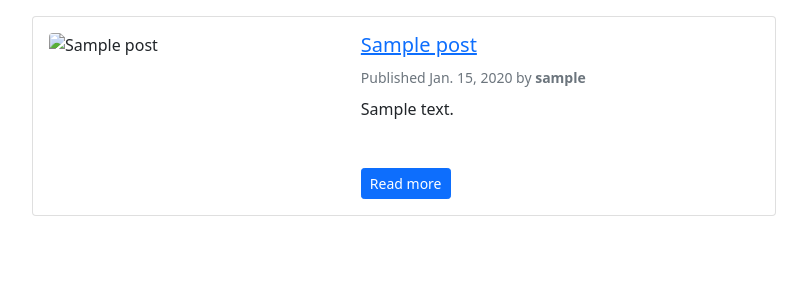
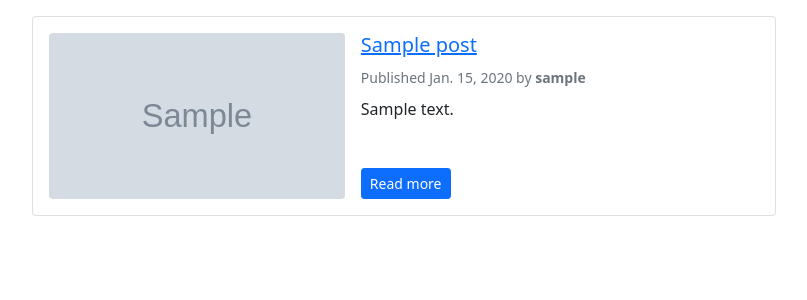
Before and after one commit to socheathorl/awwblog, a Django app: page / in a window 1280 px wide. Shown: the part 57-357 px from the top of the page, without its empty margins (236-1043 px from the left). Run offline with Django 4.2, Linux system fonts and the light colour scheme; tables that the repository leaves empty hold one stand-in row (values such as "Sample post"); grey boxes marked "Sample" are stand-in pictures; some libraries are stand-ins or nearby versions.

Commit message:
image feature

```diff
--- a/blog/models.py
+++ b/blog/models.py
@@ -20,6 +20,7 @@ class Post(models.Model):
 
   title = models.CharField(max_length=250)
   slug = models.SlugField(max_length=250, unique_for_date='publish')
+  image = models.ImageField(upload_to='featured_image/%Y/%m/%d/')
   author = models.ForeignKey(User, on_delete=models.CASCADE, related_name='blog_posts')
   body = RichTextUploadingField()
   publish = models.DateTimeField(default=timezone.now)
--- a/static/css/style.css
+++ b/static/css/style.css
@@ -8,3 +8,7 @@ article img{
   height: auto !important;
   border-radius: .25rem!important;
 }
+
+.featured-image-list{
+  object-fit: cover;
+}
--- a/templates/post_detail.html
+++ b/templates/post_detail.html
@@ -5,7 +5,7 @@
 {% block content %}
     <article>
         <figure>
-         <img src="https://via.placeholder.com/1280x720" class="rounded" alt="{{post.title}}">
+            <img src="{{post.image.url}}" class="rounded" alt="{{post.title}}">
         </figure>
         <div class="mt-3">
             <h1>{{post.title}}</h1>
--- a/templates/post_list.html
+++ b/templates/post_list.html
@@ -7,7 +7,7 @@
             <div class="row g-0">
                 <div class="col-md-5">
                     <div class="ratio ratio-16x9">
-                        <img src="https://via.placeholder.com/1280x720" class="rounded" alt="{{post.title}}">
+                        <img src="{{post.image.url}}" class="rounded featured-image-list" alt="{{post.title}}">
                     </div>
                 </div>
                 <div class="col-md-7 ps-md-3 pt-3 pt-md-0 d-flex flex-column">
```
Also changed, not shown: blog/migrations/0003_post_image.py (added), media/featured_image/2022/12/13/Screenshot_20221018_104731.png (added), media/featured_image/2022/12/13/Screenshot_20221020_082644.png (added), media/featured_image/2022/12/13/Screenshot_20221104_120003.png (added), media/featured_image/2022/12/13/Screenshot_20221124_040647.png (added), media/featured_image/2022/12/13/Screenshot_20221202_081939.png (added), media/featured_image/2022/12/13/Screenshot_20221205_013131.png (added), media/featured_image/2022/12/13/Screenshot_20221205_083239.png (added), media/featured_image/2022/12/13/Screenshot_20221206_042503.png (added), media/featured_image/2022/12/13/Screenshot_20221207_020704.png (added), media/featured_image/2022/12/13/Screenshot_20221208_091441.png (added), 3 other files.
